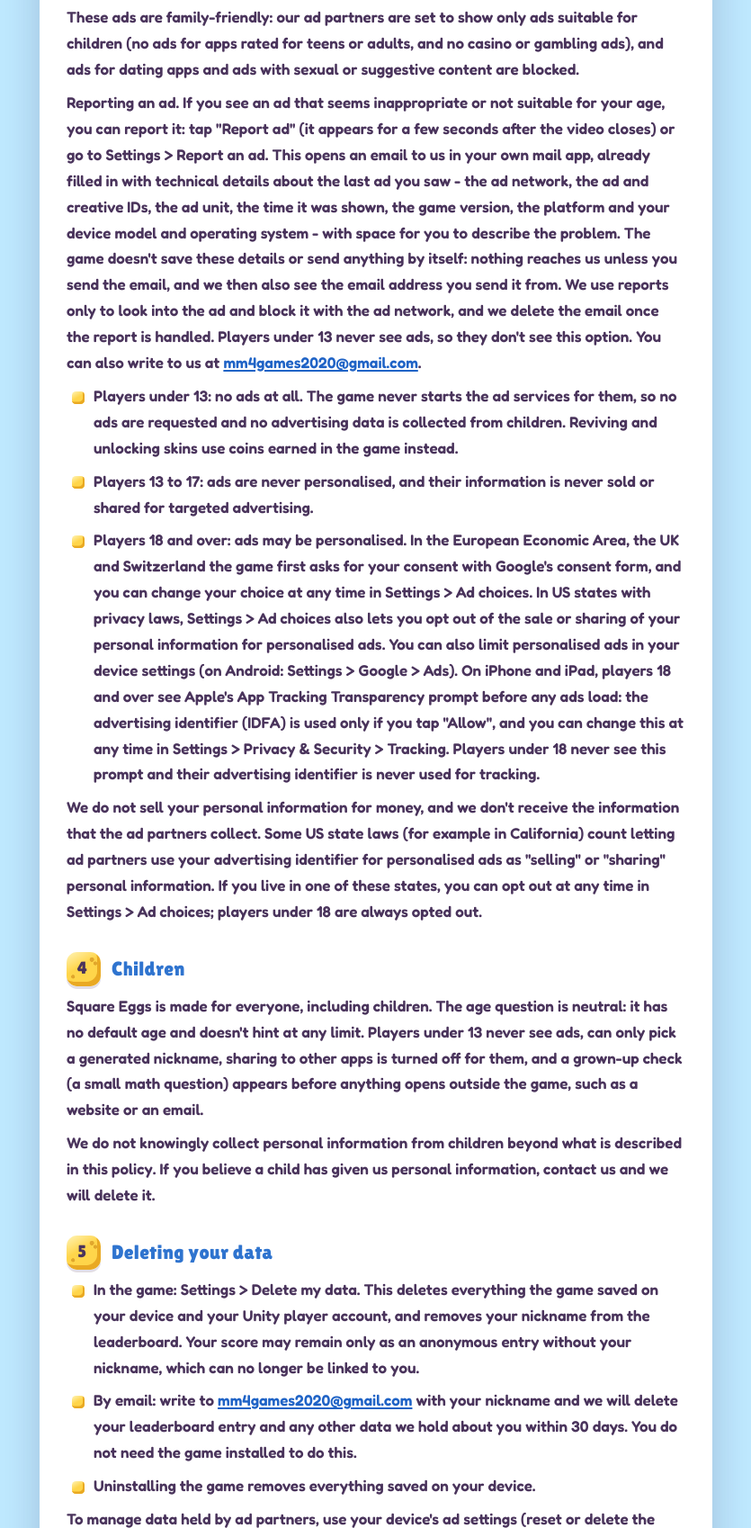
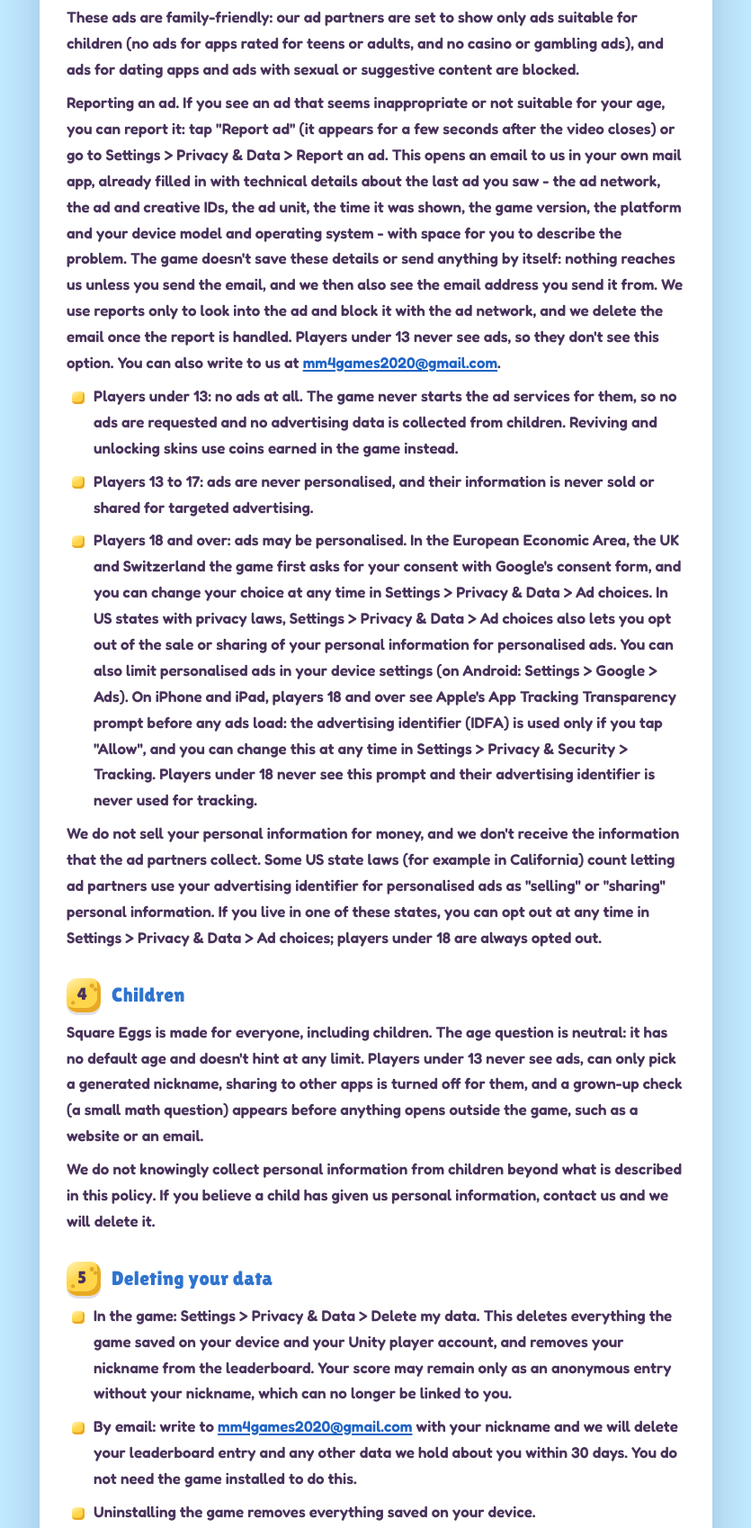
Before and after one commit to MohammedMedoukh96/MohammedMedoukh96.github.io, a plain HTML site: page square-eggs/privacy/index.html in a window 1280 px wide. Shown: the part 1712-3410 px from the top of the page at 90% size, without its empty margins (222-1057 px from the left). Drawn offline with Linux system fonts and the light colour scheme.

Commit message:
Privacy policy: in-game paths now Settings > Privacy & Data

```diff
--- a/square-eggs/privacy/index.html
+++ b/square-eggs/privacy/index.html
@@ -129,19 +129,19 @@ a { color:var(--link); text-decoration-thickness:2px; text-underline-offset:2px;
 <h2 id="ads"><span class="num" aria-hidden="true">3</span><span>Ads (Unity LevelPlay and its ad partners)</span></h2>
 <p>The game shows only optional videos, and only to players aged 13 and over: you choose to watch one to revive after a fall or to unlock a skin. There are no banners and no ads that appear by themselves. Players under 13 never see ads (see below). Ads are delivered by Unity LevelPlay and the ad networks it works with, currently Unity Ads and Google AdMob. To deliver, measure and limit ads and to prevent fraud, these partners may collect information such as your device&#x27;s advertising identifier, your IP address and the approximate location it indicates (country or city level, never your precise GPS location), device model and operating system, diagnostic information such as crash and performance data, and how you interact with the ads (for example views, clicks and whether you later install or buy an advertised app).</p>
 <p>These ads are family-friendly: our ad partners are set to show only ads suitable for children (no ads for apps rated for teens or adults, and no casino or gambling ads), and ads for dating apps and ads with sexual or suggestive content are blocked.</p>
-<p id="report-ad"><strong>Reporting an ad.</strong> If you see an ad that seems inappropriate or not suitable for your age, you can report it: tap &quot;Report ad&quot; (it appears for a few seconds after the video closes) or go to Settings &gt; Report an ad. This opens an email to us in your own mail app, already filled in with technical details about the last ad you saw - the ad network, the ad and creative IDs, the ad unit, the time it was shown, the game version, the platform and your device model and operating system - with space for you to describe the problem. The game doesn't save these details or send anything by itself: nothing reaches us unless you send the email, and we then also see the email address you send it from. We use reports only to look into the ad and block it with the ad network, and we delete the email once the report is handled. Players under 13 never see ads, so they don't see this option. You can also write to us at <a href="mailto:mm4games2020@gmail.com">mm4games2020@gmail.com</a>.</p>
+<p id="report-ad"><strong>Reporting an ad.</strong> If you see an ad that seems inappropriate or not suitable for your age, you can report it: tap &quot;Report ad&quot; (it appears for a few seconds after the video closes) or go to Settings &gt; Privacy &amp; Data &gt; Report an ad. This opens an email to us in your own mail app, already filled in with technical details about the last ad you saw - the ad network, the ad and creative IDs, the ad unit, the time it was shown, the game version, the platform and your device model and operating system - with space for you to describe the problem. The game doesn't save these details or send anything by itself: nothing reaches us unless you send the email, and we then also see the email address you send it from. We use reports only to look into the ad and block it with the ad network, and we delete the email once the report is handled. Players under 13 never see ads, so they don't see this option. You can also write to us at <a href="mailto:mm4games2020@gmail.com">mm4games2020@gmail.com</a>.</p>
 <ul>
 <li>Players under 13: no ads at all. The game never starts the ad services for them, so no ads are requested and no advertising data is collected from children. Reviving and unlocking skins use coins earned in the game instead.</li>
 <li>Players 13 to 17: ads are never personalised, and their information is never sold or shared for targeted advertising.</li>
-<li>Players 18 and over: ads may be personalised. In the European Economic Area, the UK and Switzerland the game first asks for your consent with Google&#x27;s consent form, and you can change your choice at any time in Settings &gt; Ad choices. In US states with privacy laws, Settings &gt; Ad choices also lets you opt out of the sale or sharing of your personal information for personalised ads. You can also limit personalised ads in your device settings (on Android: Settings &gt; Google &gt; Ads). On iPhone and iPad, players 18 and over see Apple&#x27;s App Tracking Transparency prompt before any ads load: the advertising identifier (IDFA) is used only if you tap &quot;Allow&quot;, and you can change this at any time in Settings &gt; Privacy &amp; Security &gt; Tracking. Players under 18 never see this prompt and their advertising identifier is never used for tracking.</li>
+<li>Players 18 and over: ads may be personalised. In the European Economic Area, the UK and Switzerland the game first asks for your consent with Google&#x27;s consent form, and you can change your choice at any time in Settings &gt; Privacy &amp; Data &gt; Ad choices. In US states with privacy laws, Settings &gt; Privacy &amp; Data &gt; Ad choices also lets you opt out of the sale or sharing of your personal information for personalised ads. You can also limit personalised ads in your device settings (on Android: Settings &gt; Google &gt; Ads). On iPhone and iPad, players 18 and over see Apple&#x27;s App Tracking Transparency prompt before any ads load: the advertising identifier (IDFA) is used only if you tap &quot;Allow&quot;, and you can change this at any time in Settings &gt; Privacy &amp; Security &gt; Tracking. Players under 18 never see this prompt and their advertising identifier is never used for tracking.</li>
 </ul>
-<p>We do not sell your personal information for money, and we don&#x27;t receive the information that the ad partners collect. Some US state laws (for example in California) count letting ad partners use your advertising identifier for personalised ads as &quot;selling&quot; or &quot;sharing&quot; personal information. If you live in one of these states, you can opt out at any time in Settings &gt; Ad choices; players under 18 are always opted out.</p>
+<p>We do not sell your personal information for money, and we don&#x27;t receive the information that the ad partners collect. Some US state laws (for example in California) count letting ad partners use your advertising identifier for personalised ads as &quot;selling&quot; or &quot;sharing&quot; personal information. If you live in one of these states, you can opt out at any time in Settings &gt; Privacy &amp; Data &gt; Ad choices; players under 18 are always opted out.</p>
 <h2 id="children"><span class="num" aria-hidden="true">4</span><span>Children</span></h2>
 <p>Square Eggs is made for everyone, including children. The age question is neutral: it has no default age and doesn&#x27;t hint at any limit. Players under 13 never see ads, can only pick a generated nickname, sharing to other apps is turned off for them, and a grown-up check (a small math question) appears before anything opens outside the game, such as a website or an email.</p>
 <p>We do not knowingly collect personal information from children beyond what is described in this policy. If you believe a child has given us personal information, contact us and we will delete it.</p>
 <h2 id="delete-data"><span class="num" aria-hidden="true">5</span><span>Deleting your data</span></h2>
 <ul>
-<li>In the game: Settings &gt; Delete my data. This deletes everything the game saved on your device and your Unity player account, and removes your nickname from the leaderboard. Your score may remain only as an anonymous entry without your nickname, which can no longer be linked to you.</li>
+<li>In the game: Settings &gt; Privacy &amp; Data &gt; Delete my data. This deletes everything the game saved on your device and your Unity player account, and removes your nickname from the leaderboard. Your score may remain only as an anonymous entry without your nickname, which can no longer be linked to you.</li>
 <li>By email: write to <a href="mailto:mm4games2020@gmail.com">mm4games2020@gmail.com</a> with your nickname and we will delete your leaderboard entry and any other data we hold about you within 30 days. You do not need the game installed to do this.</li>
 <li>Uninstalling the game removes everything saved on your device.</li>
 </ul>
@@ -157,7 +157,7 @@ a { color:var(--link); text-decoration-thickness:2px; text-underline-offset:2px;
 <h2 id="security"><span class="num" aria-hidden="true">8</span><span>Security</span></h2>
 <p>Data sent to Unity Gaming Services and to the ad partners travels over encrypted connections (HTTPS). Nothing is stored on servers that we run ourselves.</p>
 <h2 id="rights"><span class="num" aria-hidden="true">9</span><span>Your rights</span></h2>
-<p>Depending on where you live (for example in the EU, the UK, California or other US states), you may have the right to access, correct or delete your personal information, to object to or limit how it is used, and to opt out of its sale or sharing for targeted advertising (Settings &gt; Ad choices). To use these rights, use the in-game options above or contact us at <a href="mailto:mm4games2020@gmail.com">mm4games2020@gmail.com</a>. Using them will not change how the game works for you.</p>
+<p>Depending on where you live (for example in the EU, the UK, California or other US states), you may have the right to access, correct or delete your personal information, to object to or limit how it is used, and to opt out of its sale or sharing for targeted advertising (Settings &gt; Privacy &amp; Data &gt; Ad choices). To use these rights, use the in-game options above or contact us at <a href="mailto:mm4games2020@gmail.com">mm4games2020@gmail.com</a>. Using them will not change how the game works for you.</p>
 <h2 id="changes"><span class="num" aria-hidden="true">10</span><span>Changes to this policy</span></h2>
 <p>If we change this policy, we will update the date at the top and, for important changes, tell you in the game.</p>
 <h2 id="contact"><span class="num" aria-hidden="true">11</span><span>Contact</span></h2>
```
